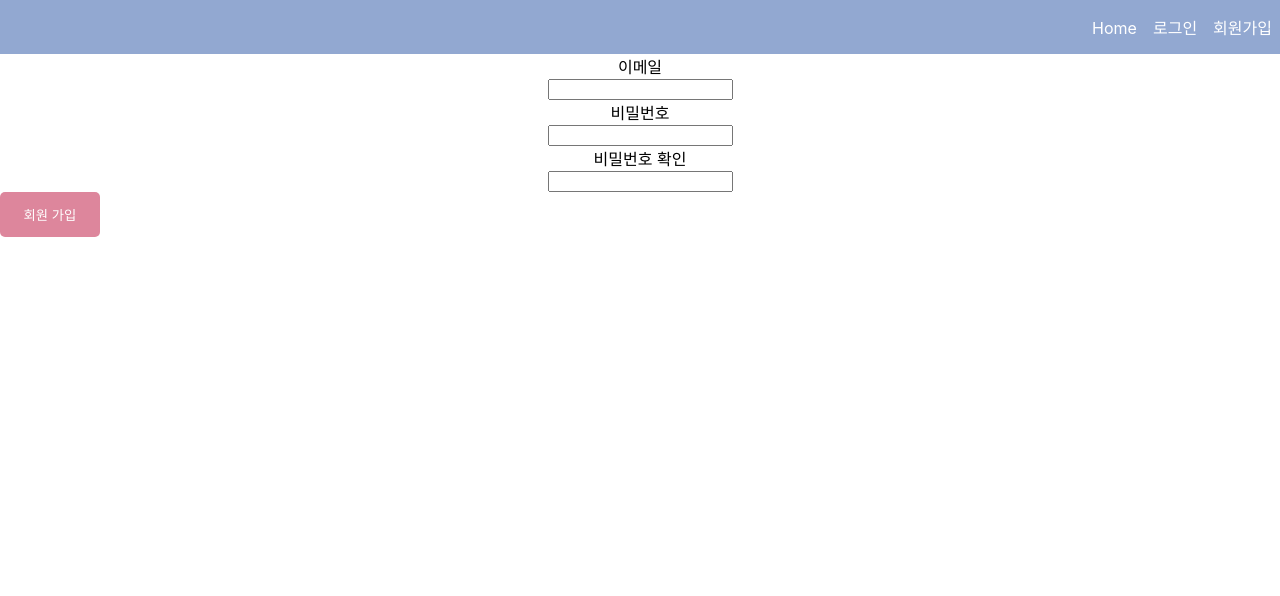
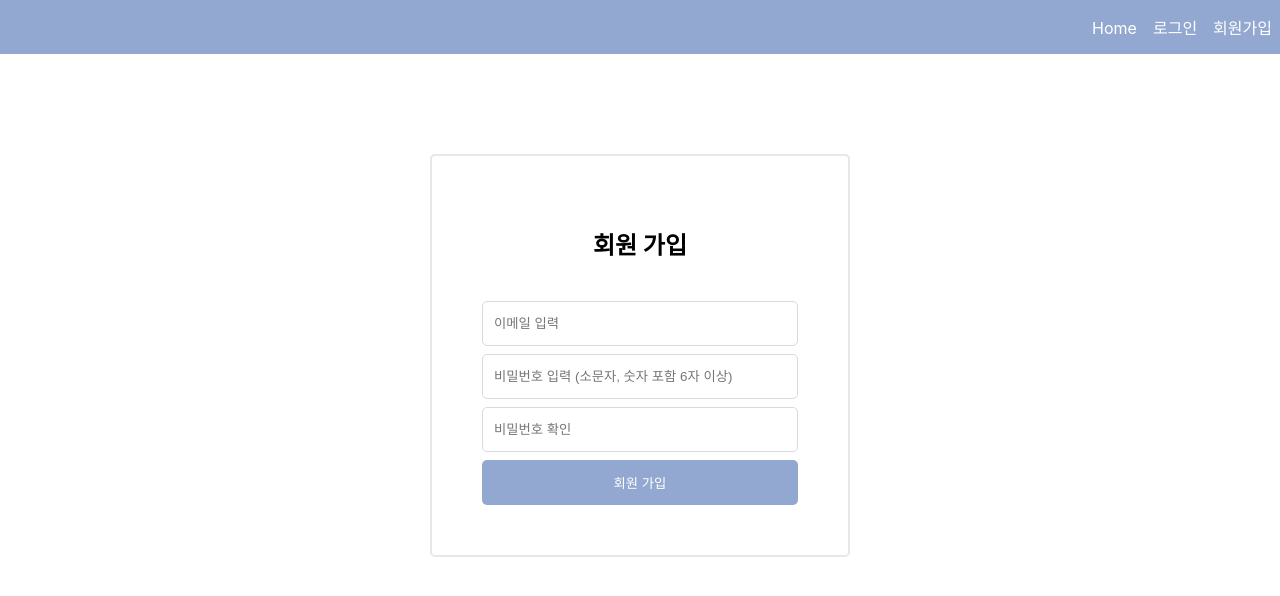
Before and after one commit to ONE-TOUCH-POPOL/FrontEnd, a React (Create React App) app: page /join in a window 1280 px wide. Shown: the top 596 px of the page. Built offline with nearby package versions, Linux system fonts and the light colour scheme.

Commit message:
feat: register style 추가

```diff
--- a/src/pages/register/Register.layout.jsx
+++ b/src/pages/register/Register.layout.jsx
@@ -1,30 +1,24 @@
 import styled from "styled-components";
-const Wrapper = styled.form`
-  & + & {
-    margin-top: 1rem;
-  }
-`;
 
-const Label = styled.span`
-  font-size: 1rem;
-  margin-bottom: 0.25rem;
+const Form = styled.div`
+  margin: 100px auto;
+  width: 420px;
+  padding: 50px;
+  border: 2px solid #e7e7e7;
+  border-radius: 5px;
 `;
 
 const Input = styled.input`
+  position: relative;
+  overflow: hidden;
   width: 100%;
-  border: 1px solid;
-  outline: none;
-  border-radius: 0px;
-  line-height: 2.5rem;
-  font-size: 1.2rem;
-  padding-left: 0.5rem;
-  padding-right: 0.5rem;
+  height: 45px;
+  border-radius: 5px;
+  margin: 0 0 8px;
+  padding: 5px 39px 5px 11px;
+  border: solid 1px #dadada;
+  background: #fff;
+  box-sizing: border-box;
 `;
 
-const RegisterLayout = ({ label, ...props }) => (
-  <Wrapper>
-    <Label>{label}</Label>
-    <Input {...props} />
-  </Wrapper>
-);
-export default RegisterLayout;
+export { Input, Form };
--- a/src/pages/register/register.jsx
+++ b/src/pages/register/register.jsx
@@ -1,29 +1,20 @@
 import React from "react";
 import Button from "../../components/button/Button";
-// import { RegisterLayout } from "./Register.layout";
+import { Input, Form } from "./Register.layout";
 
 const Register = ({ onSubmit }) => {
   return (
     <>
-      <form onSubmit={onSubmit}>
-        <div>
-          <div>이메일</div>
-          <input type="text" name="email" />
-        </div>
-        <div>
-          <div>비밀번호</div>
-          <input type="password" name="password" />
-        </div>
-        <div>
-          <div>비밀번호 확인</div>
-          <input type="password" name="confirmPassword" />
-        </div>
-        <div style={{ width: "100px" }}>
-          <Button backgroundColor="#dd869c" type="submit">
-            회원 가입
-          </Button>
-        </div>
-      </form>
+      <Form onSubmit={onSubmit}>
+        <h2>회원 가입</h2>
+        <br />
+        <Input type="text" name="email" placeholder="이메일 입력" />
+        <Input type="password" name="password" placeholder="비밀번호 입력 (소문자, 숫자 포함 6자 이상)" />
+        <Input type="password" name="confirmPassword" placeholder="비밀번호 확인" />
+        {/* <div style={{ width: "100%", marginTop: "10px" }}> */}
+        <Button type="submit">회원 가입</Button>
+        {/* </div> */}
+      </Form>
     </>
   );
 };
```
